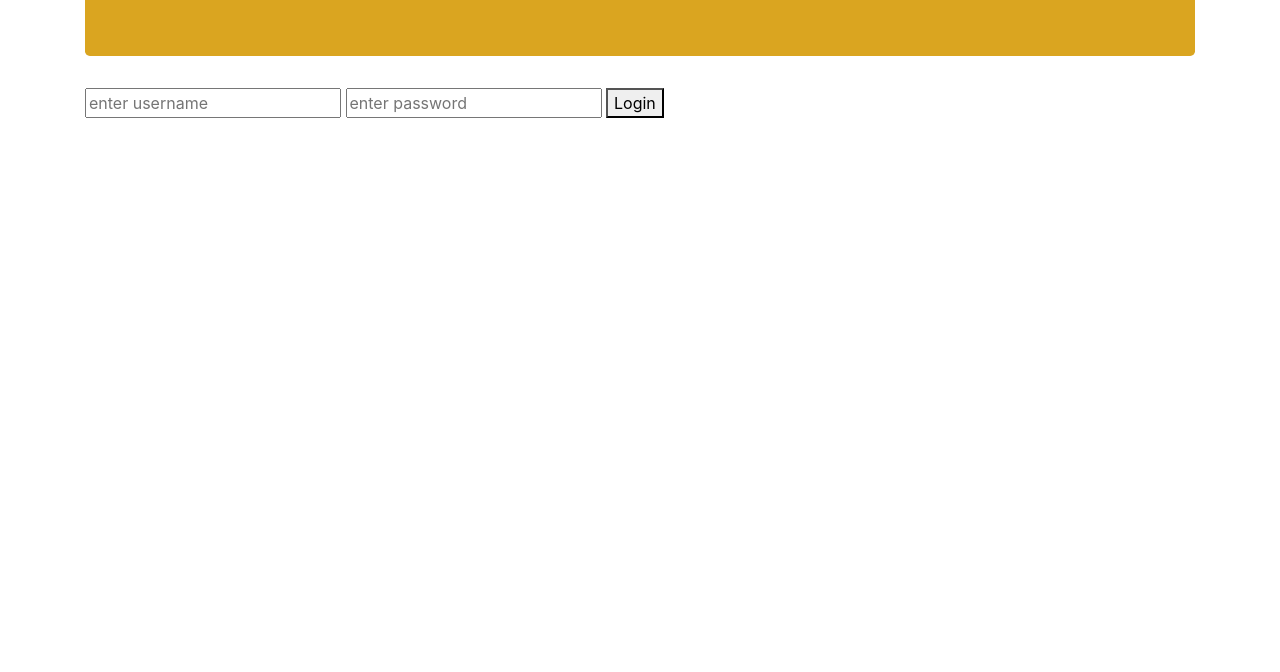
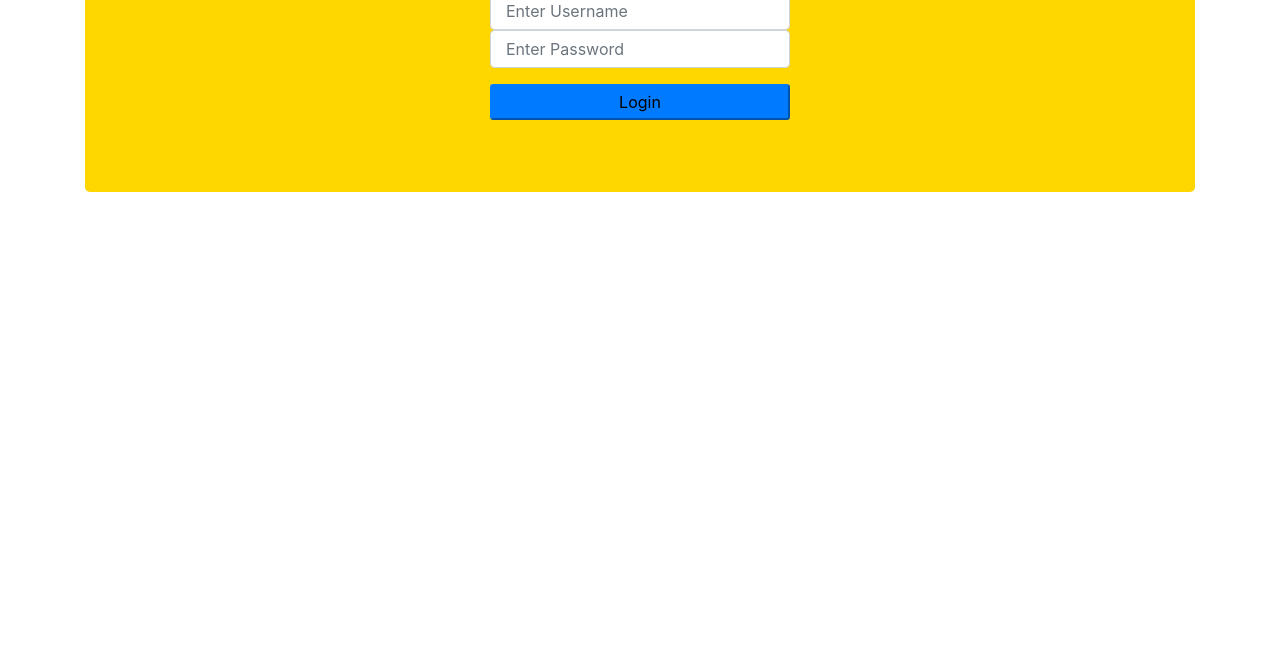
Before and after one commit to lcrofoot/HW3, a website: page public/index.html in a window 1280 px wide. Shown: the part 128-800 px from the top of the page. Drawn offline with nearby package versions, Linux system fonts and the light colour scheme.

Commit message:
bootstrap added

```diff
--- a/public/index.html
+++ b/public/index.html
@@ -5,13 +5,29 @@
 
 <style>
 .jumbotron{
-    background-color:goldenrod;
+    background-color:gold;
     color:black;
 }
+
+.form-control{
+    width:300px;
+    padding:15px;
+    margin:auto;
+}
+
+.btn-sm{
+    width:300px
+}
+
+.btn-primary{
+    color:black;
+    font-size: 16px
+}
+
 </style>
 </head>
 
-<body>
+<body class = "text-center">
     <script src="frontend.js"></script>
     <script src="https://code.jquery.com/jquery-3.3.1.slim.min.js" integrity="sha384-q8i/X+965DzO0rT7abK41JStQIAqVgRVzpbzo5smXKp4YfRvH+8abtTE1Pi6jizo" crossorigin="anonymous"></script>
     <script src="https://cdnjs.cloudflare.com/ajax/libs/popper.js/1.14.7/umd/popper.min.js" integrity="sha384-UO2eT0CpHqdSJQ6hJty5KVphtPhzWj9WO1clHTMGa3JDZwrnQq4sF86dIHNDz0W1" crossorigin="anonymous"></script>
@@ -19,14 +35,17 @@
 
     <div class="container">
 
+    <!-- <form class="form-signin"> -->
+
     <div class="jumbotron">
-    <h1 id = 'title'>My Login Page</h1>
+        <h1 id = 'title'>Please Log In</h1>
+        <input type="text" name="username" id="username" placeholder="Enter Username" class="form-control">
+        <input type="password" name="password" id="password" placeholder="Enter Password" class="form-control">
+        <p> </p>
+        <button onclick="getUser()" id ='button' class="btn-primary btn-sm" width=300px>Login</button>
+        <h1 id='user'></h1>
     </div>
-
-    <input type="text" name="username" id="username" placeholder="enter username">
-    <input type="password" name="password" id="password" placeholder="enter password">
-    <button onclick="getUser()" id ='button'>Login</button>
-    <h1 id='user'></h1>
+    <!-- </form> -->
     </div>
 </body>
 
```
